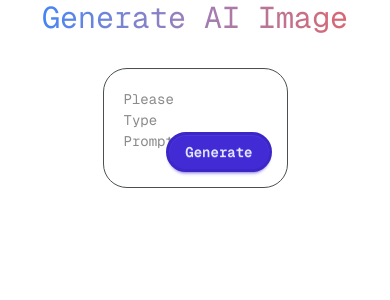
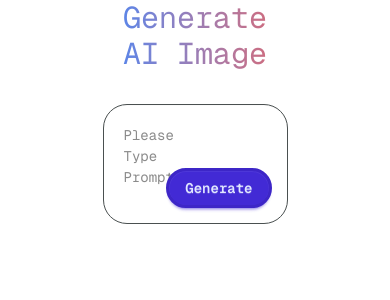
Before and after one commit to wsharpehsc/Image-Generation, a Next.js app: page / in a window 390 px wide. Shown: the top 300 px of the page. Built offline with nearby package versions, Linux system fonts and the light colour scheme.

Commit message:
fix: adjust layout for AIImage component to improve responsiveness

```diff
--- a/src/app/components/AIImage.tsx
+++ b/src/app/components/AIImage.tsx
@@ -22,8 +22,8 @@ export default function AIImage() {
   }, [aiData]);
 
   return (
-    <div className="flex flex-col font-mono justify-center items-center tracking-normal gap-8" ref={messagesEndRef}>
-      <div className="flex-1 w-full mx-auto flex items-center justify-center">
+    <div className="flex flex-col font-mono justify-center items-center tracking-normal w-full gap-8" ref={messagesEndRef}>
+      <div className="flex-1 w-1/2 mx-auto flex items-center justify-center">
         <Message aiData={aiData} loading={loading} />
       </div>
 
```
